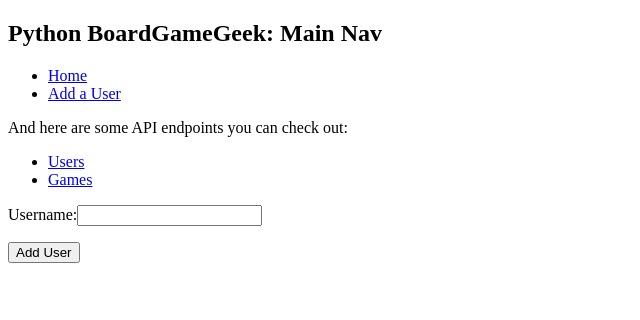
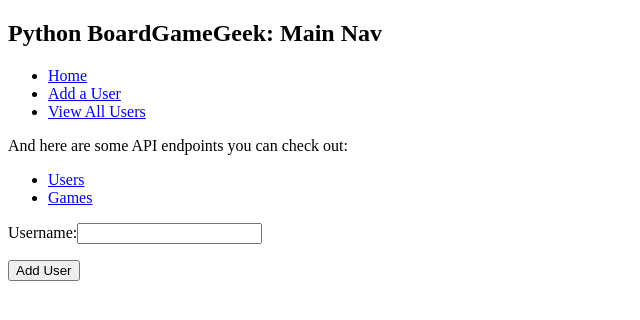
Before and after one commit to jmichaelward/py-bgg, a Flask app: page /add-user in a window 1280 px wide. Shown: the top 320 px of the page, without its empty margins (0-640 px from the left). Run offline with Flask 2, Linux system fonts and the light colour scheme.

Commit message:
Add route and template for rendering a list of users.

```diff
--- a/src/routes/view.py
+++ b/src/routes/view.py
@@ -32,6 +32,11 @@ def add_users():
     return render_template('add-user.html', form=form)
 
 
+@routes.route('/users/')
+def show_users():
+    return render_template('users.html', users=db.get_users())
+
+
 @routes.route('/users/<username>')
 def show_user_profile(username):
     user = db.get_user(username)
--- a/templates/base.html
+++ b/templates/base.html
@@ -11,6 +11,7 @@
     <ul>
         <li><a href="/">Home</a></li>
         <li><a href="/add-user">Add a User</a></li>
+        <li><a href="/users">View All Users</a></li>
     </ul>
 </nav>
 <nav id="api-nav">
```
Also changed, not shown: templates/users.html (added, +12 -0 lines).
